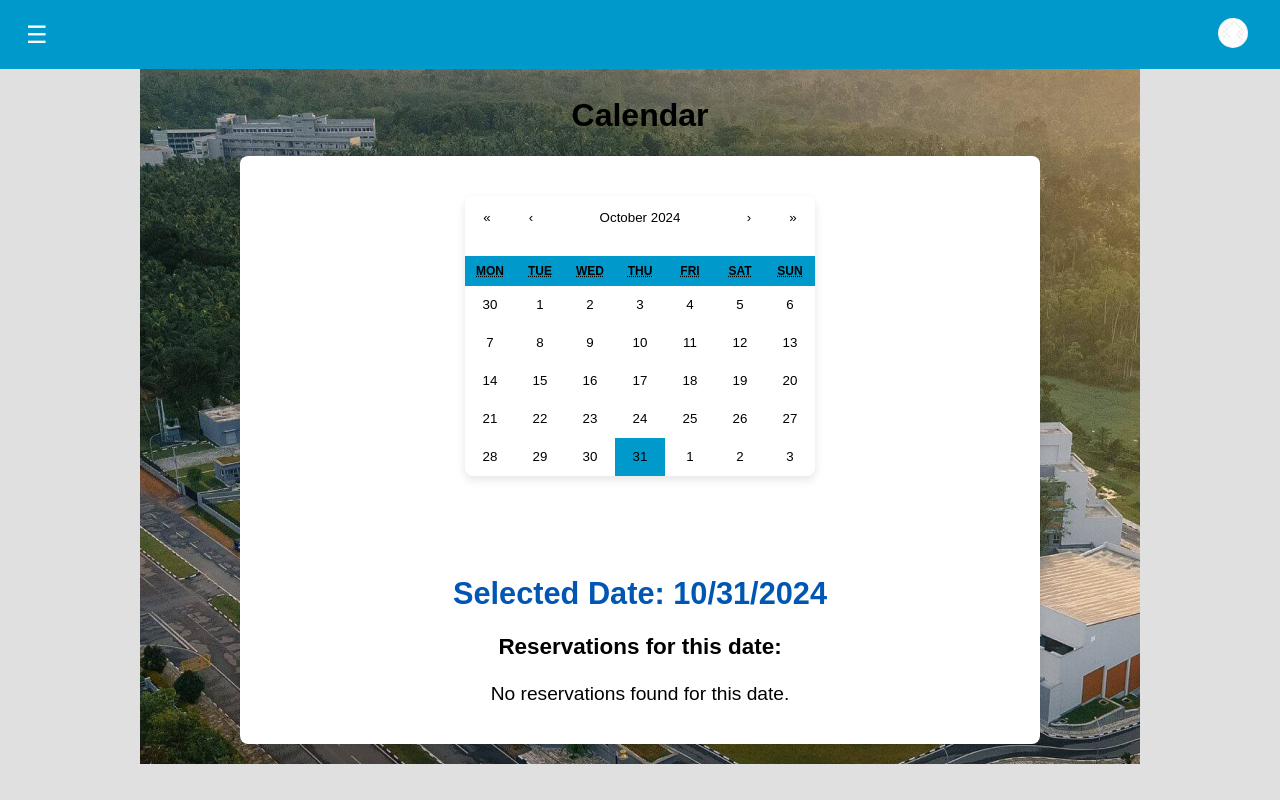
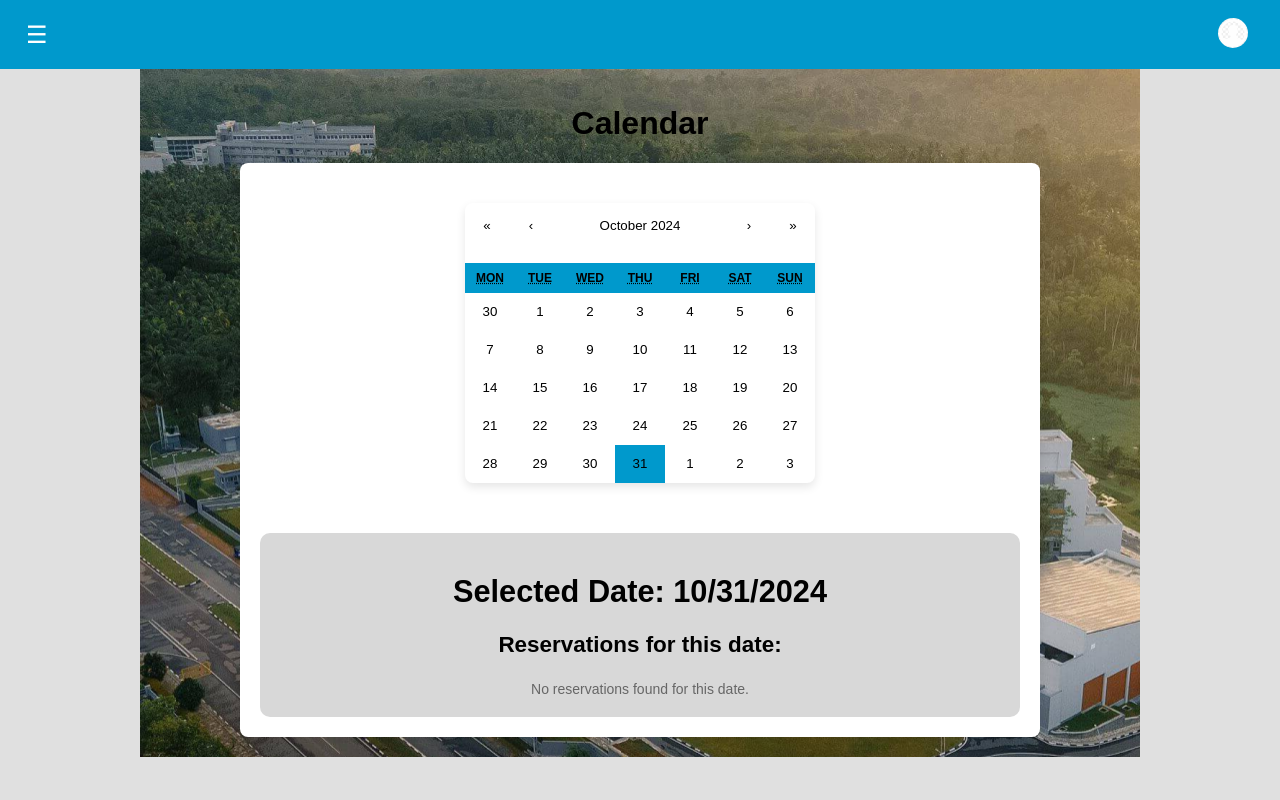
Before and after one commit to gunathilakax/ReservationSystem, a React (Vite) app in the folder frontend/: page /calendar in a window 1280 px wide. Built offline with nearby package versions, Linux system fonts and the light colour scheme.

Commit message:
Corrections

```diff
--- a/frontend/src/pages/AdminCalendarPage.css
+++ b/frontend/src/pages/AdminCalendarPage.css
@@ -22,13 +22,27 @@
   .admin-calendar-selected-date {
     text-align: center;
     margin-top: 100px;
+    padding: 15px;
     font-size: 1.2em;
+    border-radius: 10px;
+    background-color: #d8d8d8;
+  }
+
+  .admin-calendar-selected-date h2 {
+    color: black;
+  }
+
+  .admin-calendar-selected-date p {
+    color: #666;
+    font-size: 14px;
+    margin: 5px 0;
+    text-align: center;
   }
 
   .admin-calendar-reservation-card {
     background-color: #ffffff; /* Light blue background for reservation cards */
     border: 1px solid #c6d4e0; /* Light border */
-    border-radius: 5px;
+    border-radius: 8px;
     padding: 15px;
     width: 400px;
     box-shadow: 0 4px 10px rgba(0, 0, 0, 0.1); /* Shadow effect */
--- a/frontend/src/pages/LecturerCalendarPage.css
+++ b/frontend/src/pages/LecturerCalendarPage.css
@@ -23,8 +23,22 @@
 
 .lec-calendar-selected-date {
   text-align: center;
-  margin-top: 100px;
+  margin-top: 50px;
+  padding: 15px;
   font-size: 1.2em;
+  border-radius: 10px;
+  background-color: #d8d8d8;
+}
+
+.lec-calendar-selected-date h2 {
+  color: black;
+}
+
+.lec-calendar-selected-date p {
+  color: #666;
+  font-size: 14px;
+  margin: 5px 0;
+  text-align: center;
 }
 
 .lec-calendar-reservations-list {
@@ -37,8 +51,8 @@
 .lec-calendar-reservation-card {
   background-color: #ffffff; /* Light blue background for reservation cards */
   border: 1px solid #c6d4e0; /* Light border */
-  border-radius: 5px;
-  padding: 15px;
+  border-radius: 8px;
+  padding: 10px;
   width: 400px;
   transition: box-shadow 0.3s; /* Smooth hover effect */
   margin-left: 50%;
```
